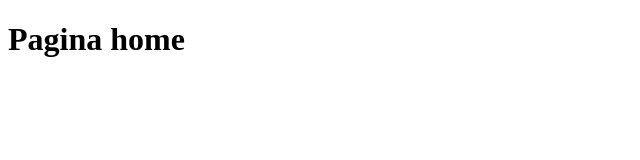
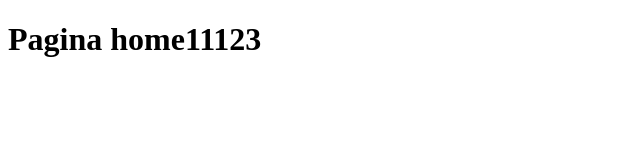
Before and after one commit to EvandroDias09/Aulagithub, a plain HTML site: page index.html in a window 1280 px wide. Shown: the whole page, without its empty margins (0-640 px from the left). Drawn offline with Linux system fonts and the light colour scheme.

Commit message:
Modificado

```diff
--- a/index.html
+++ b/index.html
@@ -7,6 +7,6 @@
     <title>Document</title>
 </head>
 <body>
-   <h1>Pagina home</h1>
+   <h1>Pagina home11123</h1>
 </body>
 </html>
```
